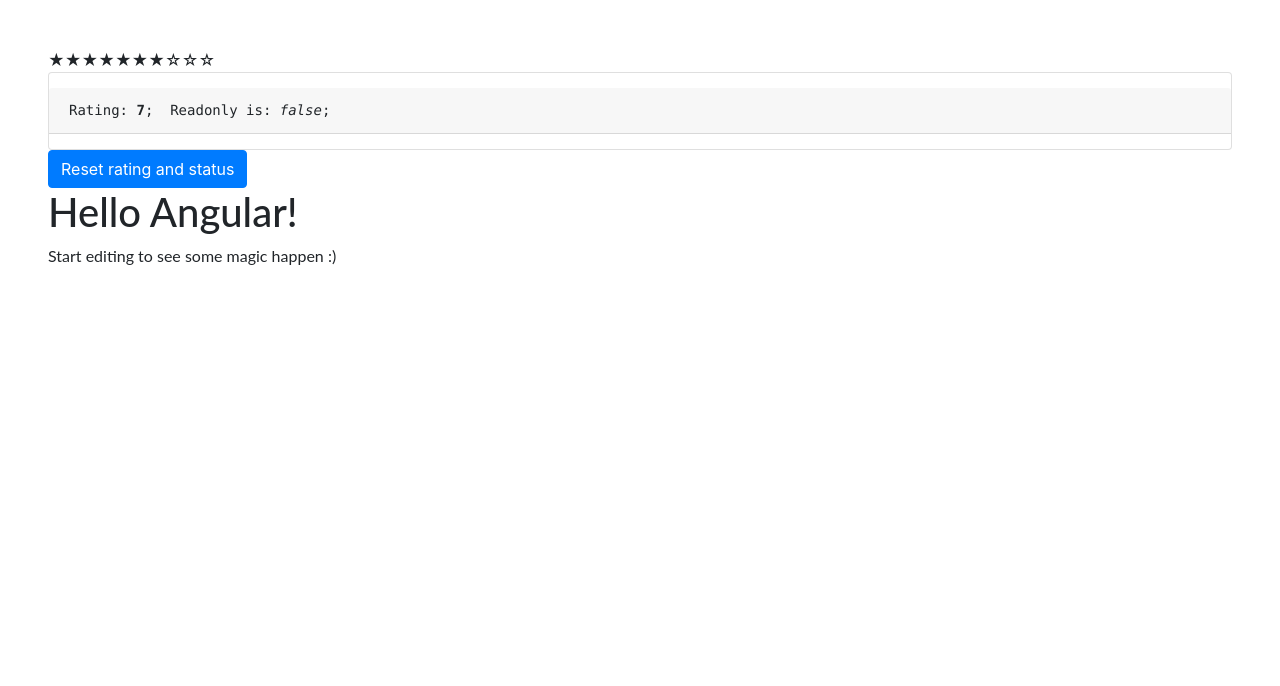
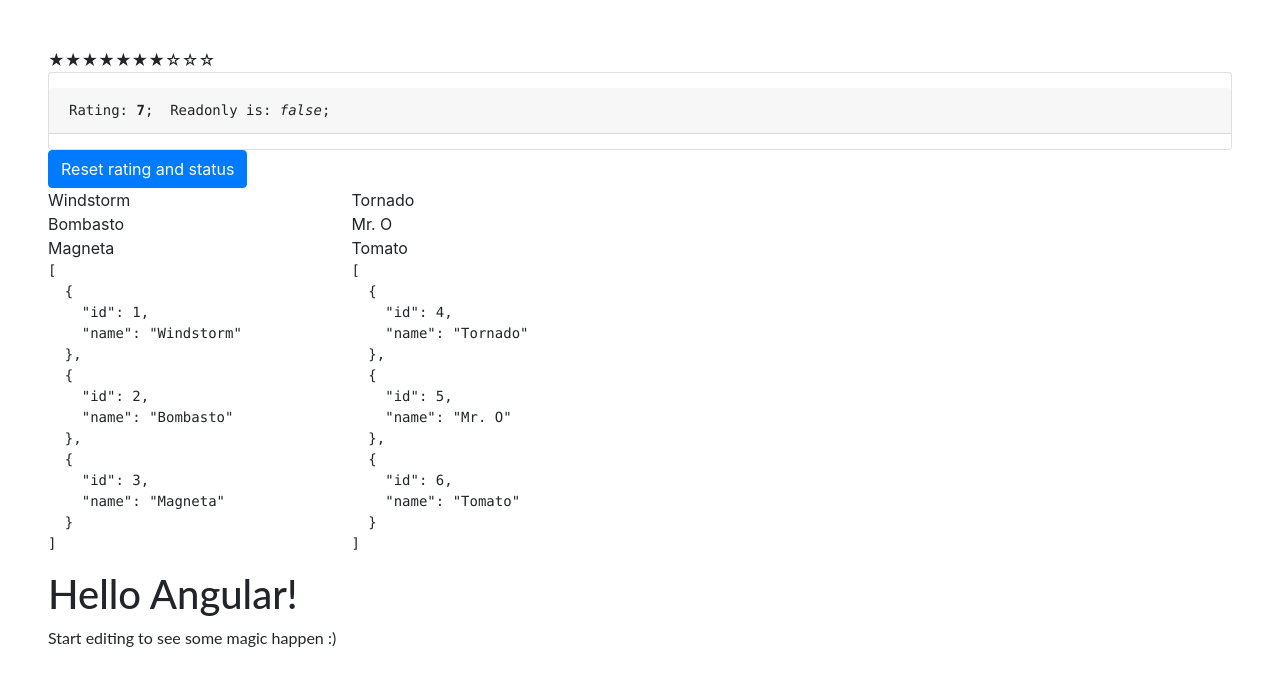
Before and after one commit to ImsirovicAjdin/angular-zsi1uc, an Angular app: page / in a window 1280 px wide. Shown: the top 686 px of the page. Built offline with nearby package versions, Linux system fonts and the light colour scheme.

Commit message:
Adding the sortable component, part 1

```diff
--- a/src/app/app.component.html
+++ b/src/app/app.component.html
@@ -1,6 +1,7 @@
 <div class="p-5">
 
 	<demo-select-on-enter></demo-select-on-enter>
+  <complex-datamodel-demo></complex-datamodel-demo>
 	<hello name="{{ name }}"></hello>
 	<p>
 		Start editing to see some magic happen :)
--- a/src/app/app.module.ts
+++ b/src/app/app.module.ts
@@ -2,21 +2,24 @@ import { NgModule } from '@angular/core';
 import { BrowserModule } from '@angular/platform-browser';
 import { FormsModule } from '@angular/forms';
 import { RatingModule } from 'ngx-bootstrap/rating';
+import { SortableModule } from 'ngx-bootstrap/sortable';
 
 import { AppComponent } from './app.component';
 import { HelloComponent } from './hello.component';
 import { DemoRatingSelectOnEnterComponent } from './rating/rating.component';
+import { ComplexDatamodelDemoComponent } from './sortable/sortable.component';
 
 @NgModule({
   imports: [
     BrowserModule,
     FormsModule,
-    RatingModule.forRoot()
+    RatingModule.forRoot(),
+    SortableModule.forRoot()
   ],
   declarations: [
     AppComponent,
     HelloComponent,
-    DemoRatingSelectOnEnterComponent
+    DemoRatingSelectOnEnterComponent, ComplexDatamodelDemoComponent
   ],
   bootstrap:    [ AppComponent ]
 })
--- a/src/app/sortable/sortable.component.html
+++ b/src/app/sortable/sortable.component.html
@@ -0,0 +1,26 @@
+<div class="row">
+  <div class="col-xs-6 col-6 col-md-5 col-lg-3">
+    <bs-sortable
+      [(ngModel)]="itemObjectsLeft"
+      fieldName="name"
+      itemClass="sortable-item"
+      itemActiveClass="sortable-item-active"
+      placeholderItem="Drag here"
+      placeholderClass="placeholderStyle"
+      wrapperClass="sortable-wrapper"
+    ></bs-sortable>
+    <pre class="code-preview">{{ itemObjectsLeft | json }}</pre>
+  </div>
+  <div class="col-xs-6 col-6 col-md-5 col-lg-3">
+    <bs-sortable
+      [(ngModel)]="itemObjectsRight"
+      fieldName="name"
+      itemClass="sortable-item"
+      itemActiveClass="sortable-item-active"
+      placeholderItem="Drag here"
+      placeholderClass="placeholderStyle"
+      wrapperClass="sortable-wrapper"
+    ></bs-sortable>
+    <pre class="code-preview">{{ itemObjectsRight | json }}</pre>
+  </div>
+</div>
--- a/src/app/sortable/sortable.component.ts
+++ b/src/app/sortable/sortable.component.ts
@@ -0,0 +1,19 @@
+import { Component } from '@angular/core';
+
+@Component({
+  selector: 'complex-datamodel-demo',
+  templateUrl: './sortable.component.html'
+})
+export class ComplexDatamodelDemoComponent {
+  itemObjectsLeft: any[] = [
+    { id: 1, name: 'Windstorm' },
+    { id: 2, name: 'Bombasto' },
+    { id: 3, name: 'Magneta' }
+  ];
+
+  itemObjectsRight: any[] = [
+    { id: 4, name: 'Tornado' },
+    { id: 5, name: 'Mr. O' },
+    { id: 6, name: 'Tomato' }
+  ];
+}
```
